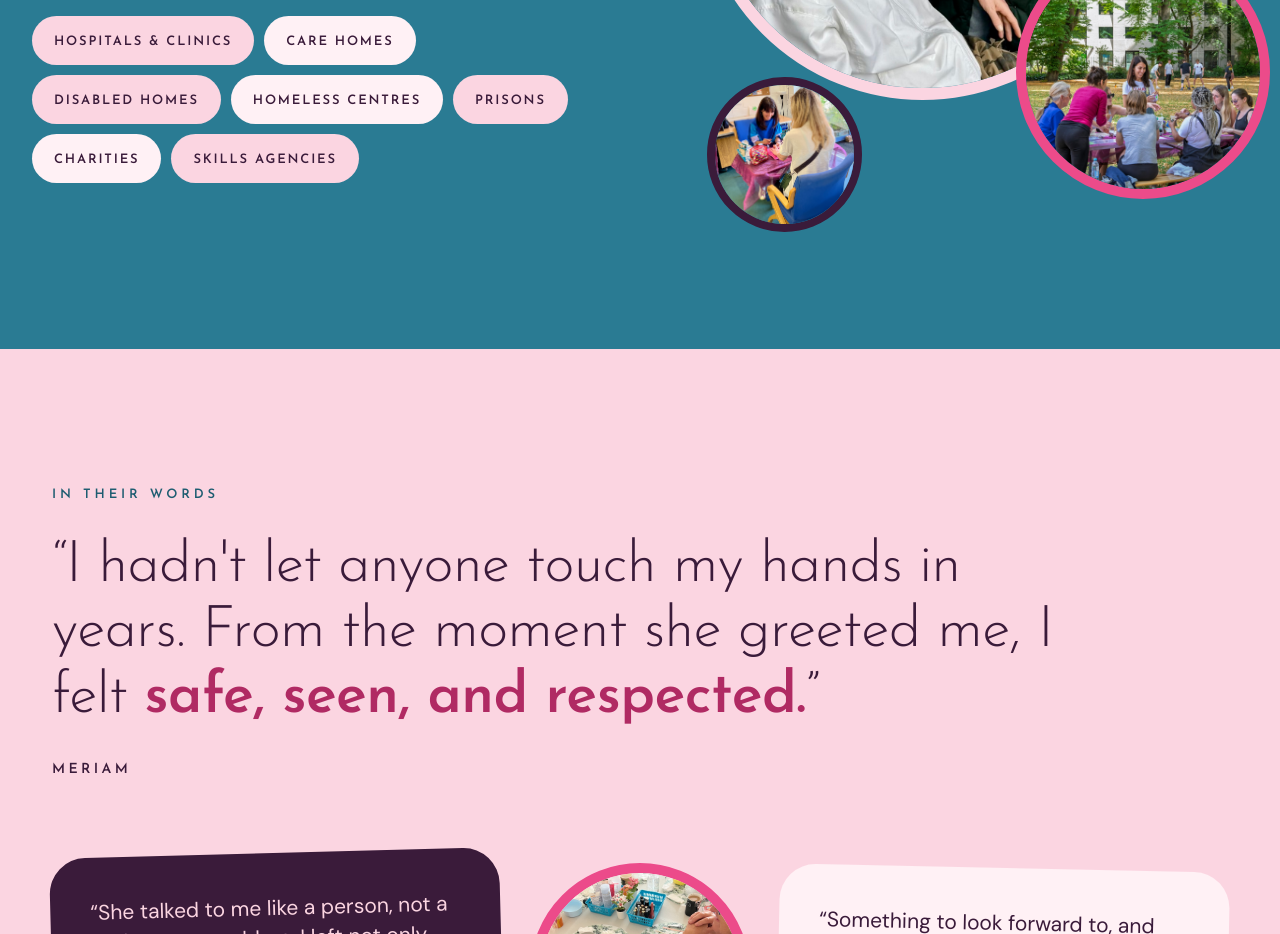
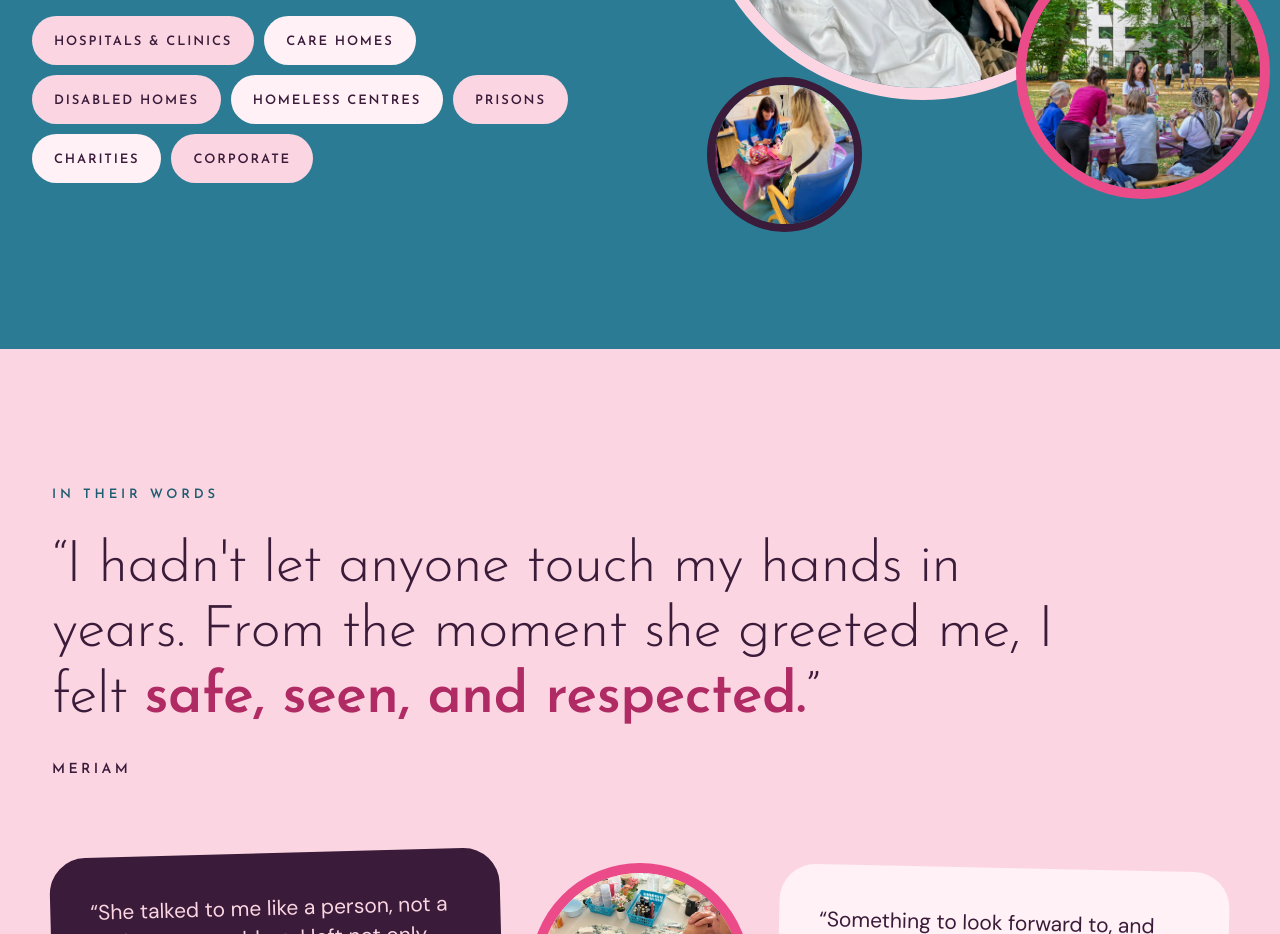
Before and after one commit to thebeautyofcaringcic/website, a Next.js app: page / in a window 1280 px wide. Shown: the part 3180-4114 px from the top of the page. Built offline with nearby package versions, Linux system fonts and the light colour scheme; no server answers.

Commit message:
Rename 'Skills agencies' setting to 'Corporate'
Co-Authored-By: Claude Opus 5.5 <noreply@anthropic.com>
Claude-Session: https://claude.ai/code/session_019QkP1JB9gffHQj95rAQysp

```diff
--- a/components/WhereWeGo.tsx
+++ b/components/WhereWeGo.tsx
@@ -35,7 +35,7 @@ export default function WhereWeGo() {
               {"Charities"}
             </span>
             <span style={{ padding: "16px 22px 12px", borderRadius: "999px", background: "#FBD5E1" }}>
-              {"Skills agencies"}
+              {"Corporate"}
             </span>
           </div>
         </div>
--- a/lib/site.ts
+++ b/lib/site.ts
@@ -63,7 +63,7 @@ export const siteConfig = {
     "Homeless centres",
     "Prisons",
     "Charities",
-    "Skills agencies",
+    "Corporate",
   ],
   press: [
     {
```
